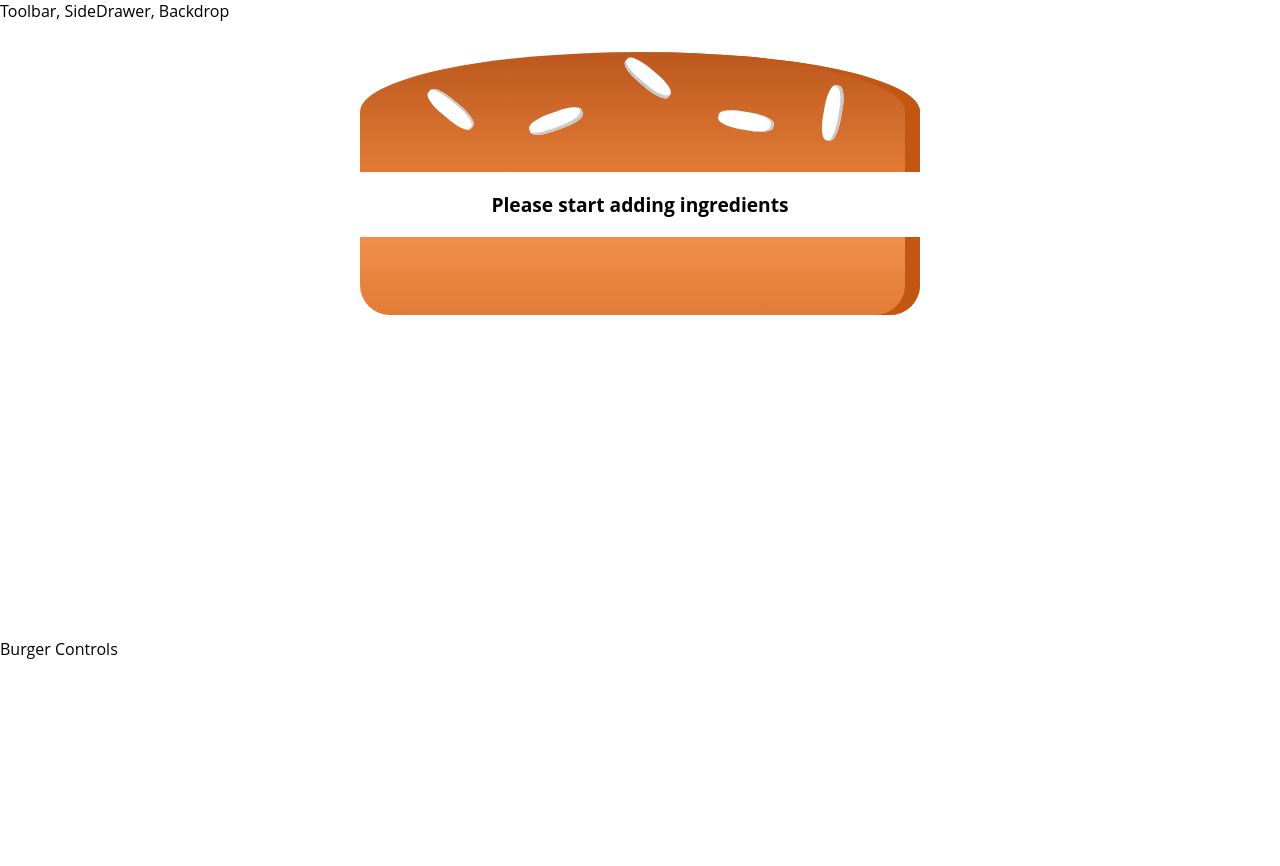
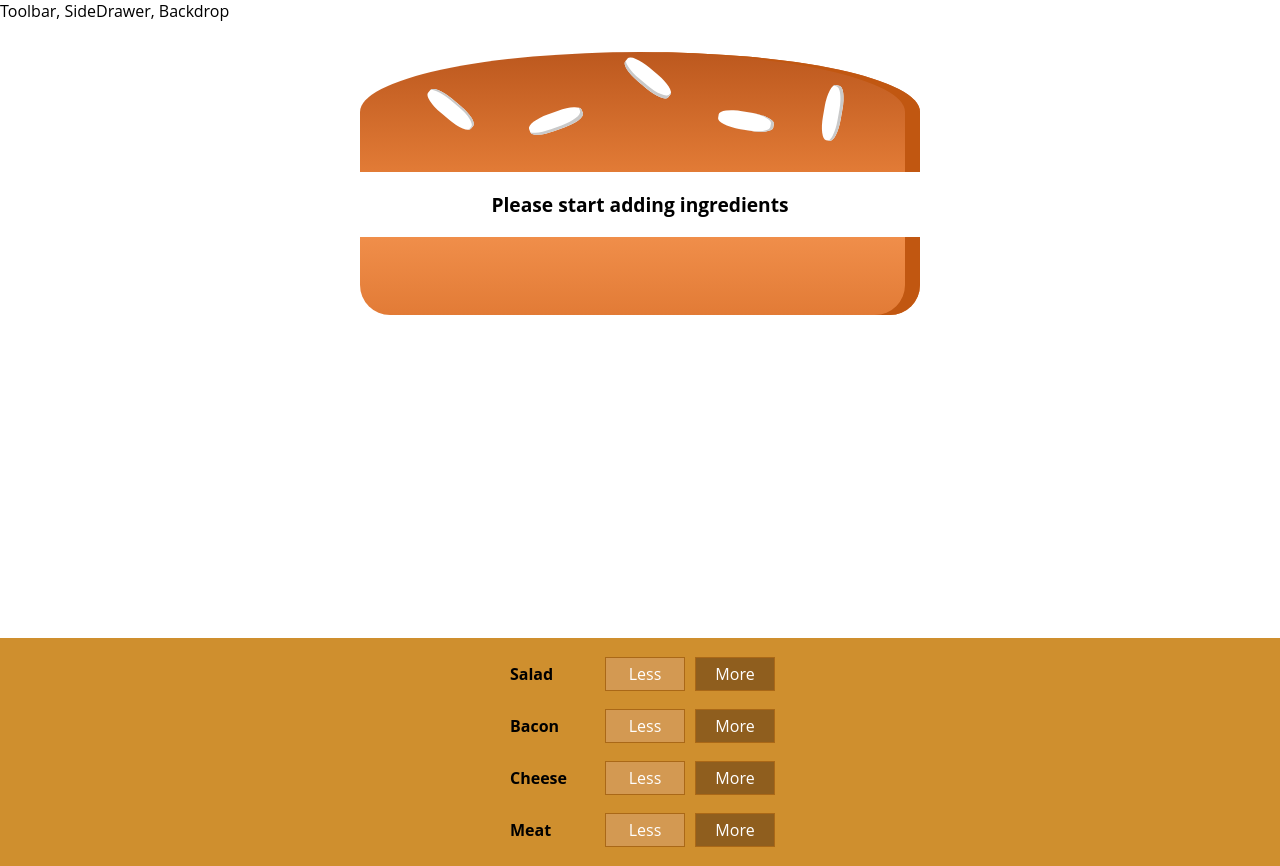
Before and after one commit to Salsa-Dude/My-Burger-App, a React app: page / in a window 1280 px wide. Before the commit the page ends 800 px from the top, so only its background shows below. Built offline with nearby package versions, Linux system fonts and the light colour scheme; the HTML template or start-up script is replaced by a standard one.

Commit message:
connection state to Build Controls

```diff
--- a/src/components/Burger/BuildControls/BuildControl/BuildControl.js
+++ b/src/components/Burger/BuildControls/BuildControl/BuildControl.js
@@ -6,7 +6,9 @@
     <div className={classes.BuildControl}>
       <div className={classes.Label}>{props.label}</div>
       <button className={classes.Less}>Less</button>
-      <button className={classes.More}>More</button>
+      <button className={classes.More} onClick={props.added}>
+        More
+      </button>
     </div>
   );
 };
--- a/src/components/Burger/BuildControls/BuildControls.js
+++ b/src/components/Burger/BuildControls/BuildControls.js
@@ -1,7 +1,27 @@
 import React from "react";
 
+import classes from "./BuildControls.css";
+import BuildControl from "./BuildControl/BuildControl";
+
+const controls = [
+  { label: "Salad", type: "salad" },
+  { label: "Bacon", type: "bacon" },
+  { label: "Cheese", type: "cheese" },
+  { label: "Meat", type: "meat" }
+];
+
 const buildControls = props => {
-  <div />;
+  return (
+    <div className={classes.BuildControls}>
+      {controls.map(ctrl => (
+        <BuildControl
+          key={ctrl.label}
+          label={ctrl.label}
+          added={() => props.ingredientAdded(ctrl.type)}
+        />
+      ))}
+    </div>
+  );
 };
 
 export default buildControls;
--- a/src/containers/BurgerBuilder/BurgerBuilder.js
+++ b/src/containers/BurgerBuilder/BurgerBuilder.js
@@ -1,5 +1,13 @@
 import React, { Component, Fragment } from "react";
 import Burger from "../../components/Burger/Burger";
+import BuildControls from "../../components/Burger/BuildControls/BuildControls.js";
+
+const INGREDIENT_PRICES = {
+  salad: 0.5,
+  bacon: 0.7,
+  cheese: 0.4,
+  meat: 1.4
+};
 
 class BurgerBuilder extends Component {
   // constructor(props) {
@@ -13,14 +21,33 @@
       bacon: 0,
       cheese: 0,
       meat: 0
-    }
+    },
+    totalPrice: 4
   };
+
+  addIngredientHandler = type => {
+    const oldCount = this.state.ingredients[type];
+    const updatedCount = oldCount + 1;
+    const updatedIngredients = {
+      ...this.state.ingredients
+    };
+    updatedIngredients[type] = updatedCount;
+    const priceAddition = INGREDIENT_PRICES[type];
+    const oldPrice = this.state.totalPrice;
+    const newPrice = oldPrice + priceAddition;
+    this.setState({
+      totalPrice: newPrice,
+      ingredients: updatedIngredients
+    });
+  };
+
+  removeIngredientHandler = type => {};
 
   render() {
     return (
       <Fragment>
         <Burger ingredients={this.state.ingredients} />
-        <div>Burger Controls</div>
+        <BuildControls ingredientAdded={this.addIngredientHandler} />
       </Fragment>
     );
   }
```
